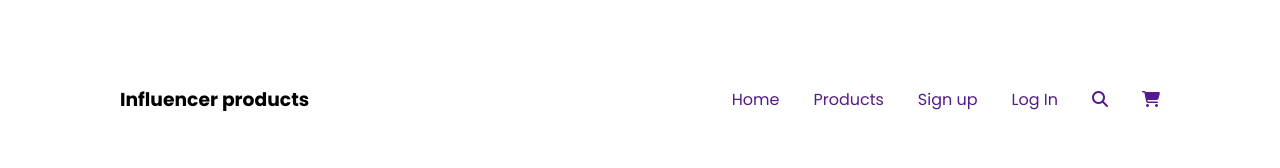
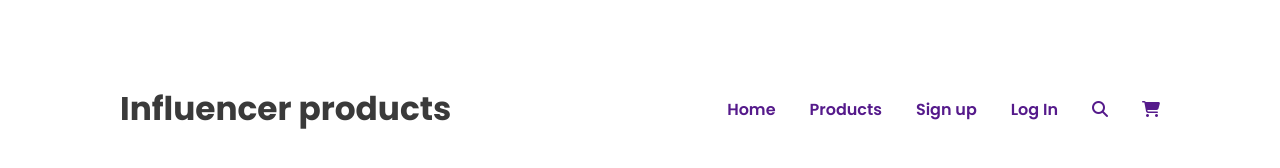
Before and after one commit to saidureg/influencer-gear, a plain HTML site: page index.html in a window 1280 px wide. Drawn offline with Linux system fonts and the light colour scheme.

Commit message:
finished navbar section

```diff
--- a/styles/styles.css
+++ b/styles/styles.css
@@ -2,6 +2,11 @@
     font-family: 'Poppins', sans-serif;
     margin: 0;
     padding: 0;
+}
+/* shared styles */
+
+:root{
+    --primary-color:#3A3A3A;
 }
 
 /* header styles */
@@ -22,8 +27,16 @@ nav {
 
 .nav-logo ul li{
     list-style: none;
+    color: var(--primary-color);
+    font-weight: 600;
 }
 
 .nav-logo ul li a{
     text-decoration: none;
 }
+
+.nav-title{
+    color: var(--primary-color);
+    font-size: 1.75rem;
+    font-weight: 600;
+}
```
